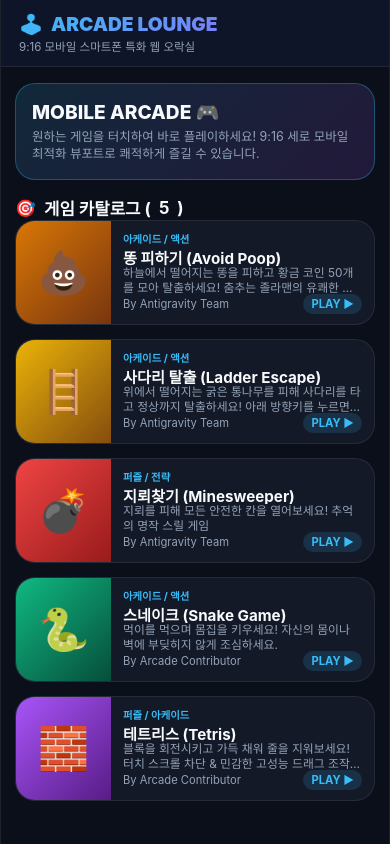
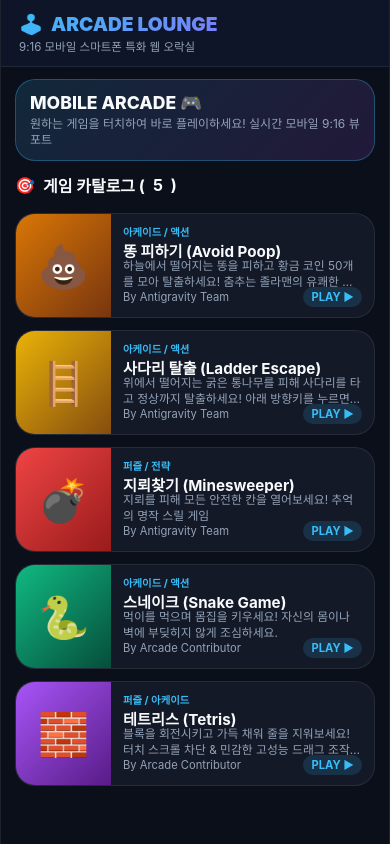
Before and after one commit to mmf007-Man/web-arcade-, a website with bundled scripts: page index.html in a window 390 px wide. Built offline with nearby package versions, Linux system fonts and the light colour scheme; a web font is replaced by a local one.

Commit message:
feat: 메인화면 상단 헤더/배너 고정 및 게임 카탈로그 영역 전용 드래그/스크롤 적용
- [레이아웃 개편] 상단 헤더(ARCADE LOUNGE)와 소개 배너(MOBILE ARCADE)를 상단에 고정
- [카탈로그 전용 스크롤] #arcade-catalog 영역만 독립 스크롤/드래그되도록 뷰포트 분리
- [마우스 드래그 지원] PC 환경에서도 마우스로 카탈로그를 상하 드래그하여 스크롤 가능하도록 인터랙션 추가 (드래그 중 카드 오클릭 방지)

```diff
--- a/css/style.css
+++ b/css/style.css
@@ -62,14 +62,13 @@ body {
   }
 }
 
-/* 상단 헤더 슬림화 */
+/* 상단 헤더 슬림화 (고정) */
 .arcade-header {
+  flex-shrink: 0;
   background: rgba(15, 23, 42, 0.95);
   backdrop-filter: blur(16px);
   border-bottom: 1px solid var(--border-color);
   padding: 12px 18px;
-  position: sticky;
-  top: 0;
   z-index: 10;
   display: flex;
   flex-direction: column;
@@ -92,49 +91,77 @@ body {
   color: var(--text-secondary);
 }
 
-.arcade-container {
-  padding: 16px 14px;
-  flex: 1;
-  overflow-y: auto;
-  display: flex;
-  flex-direction: column;
-  gap: 16px;
-}
-
-/* 히어로 배너 */
+/* 히어로 배너 (상단 고정, 스크롤되지 않음) */
 .hero-banner {
+  flex-shrink: 0;
+  margin: 12px 14px 2px 14px;
   background: linear-gradient(135deg, rgba(56, 189, 248, 0.15) 0%, rgba(168, 85, 247, 0.15) 100%);
   border: 1px solid rgba(56, 189, 248, 0.3);
   border-radius: var(--border-radius);
-  padding: 16px;
+  padding: 12px 14px;
 }
 
 .hero-title {
-  font-size: 1.2rem;
+  font-size: 1.1rem;
   font-weight: 800;
-  margin-bottom: 4px;
+  margin-bottom: 3px;
 }
 
 .hero-subtitle {
   color: var(--text-secondary);
-  font-size: 0.78rem;
-  line-height: 1.4;
+  font-size: 0.75rem;
+  line-height: 1.35;
+}
+
+/* ⭐️ 카탈로그 스크롤 영역 (유일하게 스크롤 및 마우스/터치 드래그 가능) */
+.arcade-container {
+  flex: 1;
+  min-height: 0;
+  overflow-y: auto;
+  overscroll-behavior: contain;
+  -webkit-overflow-scrolling: touch;
+  padding: 10px 14px 24px 14px;
+  display: flex;
+  flex-direction: column;
+  gap: 12px;
+  cursor: grab;
+}
+
+.arcade-container.is-dragging {
+  cursor: grabbing;
+  user-select: none;
+}
+
+/* 세련된 슬림 네온 스크롤바 */
+.arcade-container::-webkit-scrollbar {
+  width: 5px;
+}
+.arcade-container::-webkit-scrollbar-track {
+  background: transparent;
+}
+.arcade-container::-webkit-scrollbar-thumb {
+  background: rgba(56, 189, 248, 0.3);
+  border-radius: 10px;
+}
+.arcade-container::-webkit-scrollbar-thumb:hover {
+  background: rgba(56, 189, 248, 0.6);
 }
 
 /* 섹션 타이틀 */
 .section-title {
-  font-size: 1.05rem;
+  font-size: 1rem;
   font-weight: 700;
   display: flex;
   align-items: center;
   gap: 8px;
+  padding-bottom: 4px;
 }
 
 /* 게임 리스트 카드 */
 .game-grid {
   display: flex;
   flex-direction: column;
-  gap: 14px;
+  gap: 12px;
 }
 
 .game-card {
--- a/index.html
+++ b/index.html
@@ -12,6 +12,7 @@
   <body>
     <!-- 9:16 모바일 뷰포트 래퍼 -->
     <div class="mobile-app-wrapper">
+      <!-- 고정 상단 헤더 -->
       <header class="arcade-header">
         <div class="arcade-logo">
           <span>🕹️</span> ARCADE LOUNGE
@@ -21,22 +22,24 @@
         </div>
       </header>
 
-      <main class="arcade-container">
+      <!-- 고정 상단 배너 (스크롤되지 않음) -->
       <section class="hero-banner">
         <h1 class="hero-title">MOBILE ARCADE 🎮</h1>
         <p class="hero-subtitle">
-            원하는 게임을 터치하여 바로 플레이하세요! 9:16 세로 모바일 최적화 뷰포트로 쾌적하게 즐길 수 있습니다.
+          원하는 게임을 터치하여 바로 플레이하세요! 실시간 모바일 9:16 뷰포트
         </p>
       </section>
 
-        <section>
+      <!-- ⭐️ 카탈로그 영역 (이 영역만 전용 스크롤 및 마우스/터치 드래그 지원) -->
+      <main class="arcade-container" id="arcade-catalog">
+        <div class="catalog-header">
           <h2 class="section-title">
             <span>🎯</span> 게임 카탈로그 (<span id="game-count">0</span>)
           </h2>
+        </div>
         <div class="game-grid" id="game-grid">
           <!-- 동적 모듈 카드가 세로형 모바일 스타일로 렌더링됩니다 -->
         </div>
-        </section>
       </main>
 
       <!-- 모바일 실행 모달 -->
@@ -56,18 +59,5 @@
     </div>
 
     <script type="module" src="./js/main.js"></script>
-    <script>
-      // local file:// fallback for double-clicking index.html directly in Chrome/Edge
-      if (window.location.protocol === 'file:') {
-        window.addEventListener('DOMContentLoaded', () => {
-          setTimeout(() => {
-            const grid = document.getElementById('game-grid');
-            if (!grid || grid.children.length === 0) {
-              window.location.href = './game.html';
-            }
-          }, 150);
-        });
-      }
-    </script>
   </body>
 </html>
--- a/js/main.js
+++ b/js/main.js
@@ -2,6 +2,7 @@ import { gameRegistry } from './registry.js';
 
 class ArcadeLoungeApp {
   constructor() {
+    this.catalogContainer = document.getElementById('arcade-catalog');
     this.gameGridEl = document.getElementById('game-grid');
     this.gameCountEl = document.getElementById('game-count');
     this.modalEl = document.getElementById('game-modal');
@@ -10,12 +11,15 @@ class ArcadeLoungeApp {
     this.modalCloseBtn = document.getElementById('modal-close-btn');
 
     this.currentGameInstance = null;
+    this.isDragging = false;
+    this.hasMoved = false;
 
     this.init();
   }
 
   async init() {
     this.bindEvents();
+    this.setupDragScroll();
     const games = await gameRegistry.loadAllGames();
     this.renderCatalog(games);
   }
@@ -35,6 +39,41 @@ class ArcadeLoungeApp {
     });
   }
 
+  // ⭐️ 카탈로그 영역 전용 마우스 드래그 스크롤
+  setupDragScroll() {
+    const container = this.catalogContainer;
+    if (!container) return;
+
+    let startY = 0;
+    let scrollTop = 0;
+
+    container.addEventListener('mousedown', (e) => {
+      this.isDragging = true;
+      this.hasMoved = false;
+      startY = e.pageY - container.offsetTop;
+      scrollTop = container.scrollTop;
+      container.classList.add('is-dragging');
+    });
+
+    window.addEventListener('mouseup', () => {
+      if (this.isDragging) {
+        this.isDragging = false;
+        container.classList.remove('is-dragging');
+      }
+    });
+
+    window.addEventListener('mousemove', (e) => {
+      if (!this.isDragging) return;
+      const y = e.pageY - container.offsetTop;
+      const walk = (y - startY) * 1.3; // 스크롤 이동 거리 및 감도
+
+      if (Math.abs(walk) > 4) {
+        this.hasMoved = true;
+      }
+      container.scrollTop = scrollTop - walk;
+    });
+  }
+
   renderCatalog(games) {
     this.gameCountEl.textContent = games.length;
     this.gameGridEl.innerHTML = '';
@@ -42,7 +81,7 @@ class ArcadeLoungeApp {
     if (games.length === 0) {
       this.gameGridEl.innerHTML = `
         <div style="grid-column: 1 / -1; text-align: center; color: var(--text-secondary); padding: 40px;">
-          등록된 게임이 없습니다. <code>games/manifest.json</code>에 첫 게임을 추가해보세요!
+          등록된 게임이 없습니다. <code>games/</code> 폴더에 첫 게임을 추가해보세요!
         </div>
       `;
       return;
@@ -66,7 +105,13 @@ class ArcadeLoungeApp {
         </div>
       `;
 
-      card.addEventListener('click', () => {
+      card.addEventListener('click', (e) => {
+        // 드래그 중인 경우 클릭 방지
+        if (this.hasMoved) {
+          e.preventDefault();
+          e.stopPropagation();
+          return;
+        }
         this.openGameModal(meta, GameClass);
       });
 
@@ -76,7 +121,7 @@ class ArcadeLoungeApp {
 
   openGameModal(meta, GameClass) {
     if (this.currentGameInstance) {
-      this.currentGameInstance.unmount();
+      try { this.currentGameInstance.unmount(); } catch (e) { console.error(e); }
       this.currentGameInstance = null;
     }
 
@@ -89,7 +134,7 @@ class ArcadeLoungeApp {
 
   closeGameModal() {
     if (this.currentGameInstance) {
-      this.currentGameInstance.unmount();
+      try { this.currentGameInstance.unmount(); } catch (e) { console.error(e); }
       this.currentGameInstance = null;
     }
     this.modalEl.classList.remove('active');
```
Lines whose indentation alone changed are shown as unchanged.
